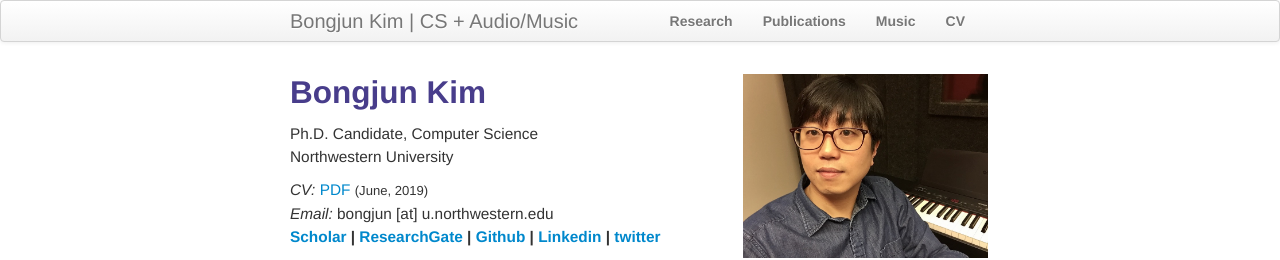
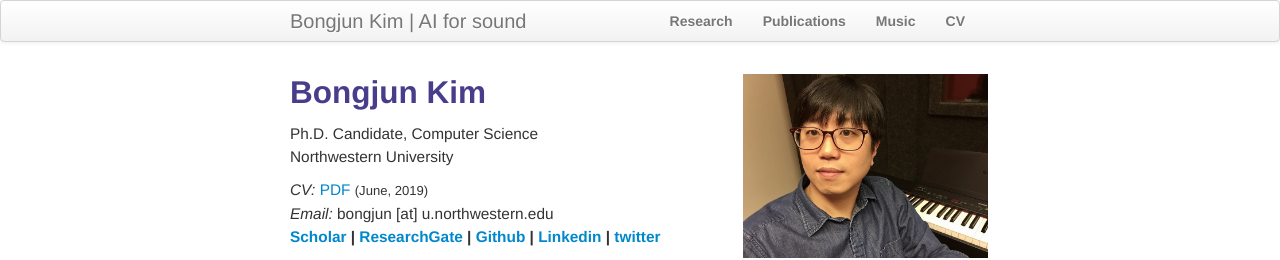
Before and after one commit to bongjun/bongjun.github.io, a Jekyll site: the page built from index.md, in a window 1280 px wide. Shown: the top 260 px of the page. Built offline with Jekyll 4.4.1, drawn with Linux system fonts in a browser that asks for light colours.

Commit message:
changed title

```diff
--- a/_config.yml
+++ b/_config.yml
@@ -8,7 +8,7 @@ highlighter: rouge
 # Themes are encouraged to use these universal variables
 # so be sure to set them if your theme uses them.
 #
-title : Bongjun Kim | CS + Audio/Music
+title : Bongjun Kim | AI for sound
 author :
   name : Bongjun Kim
   email : bongjun@u.northwestern.edu
```
